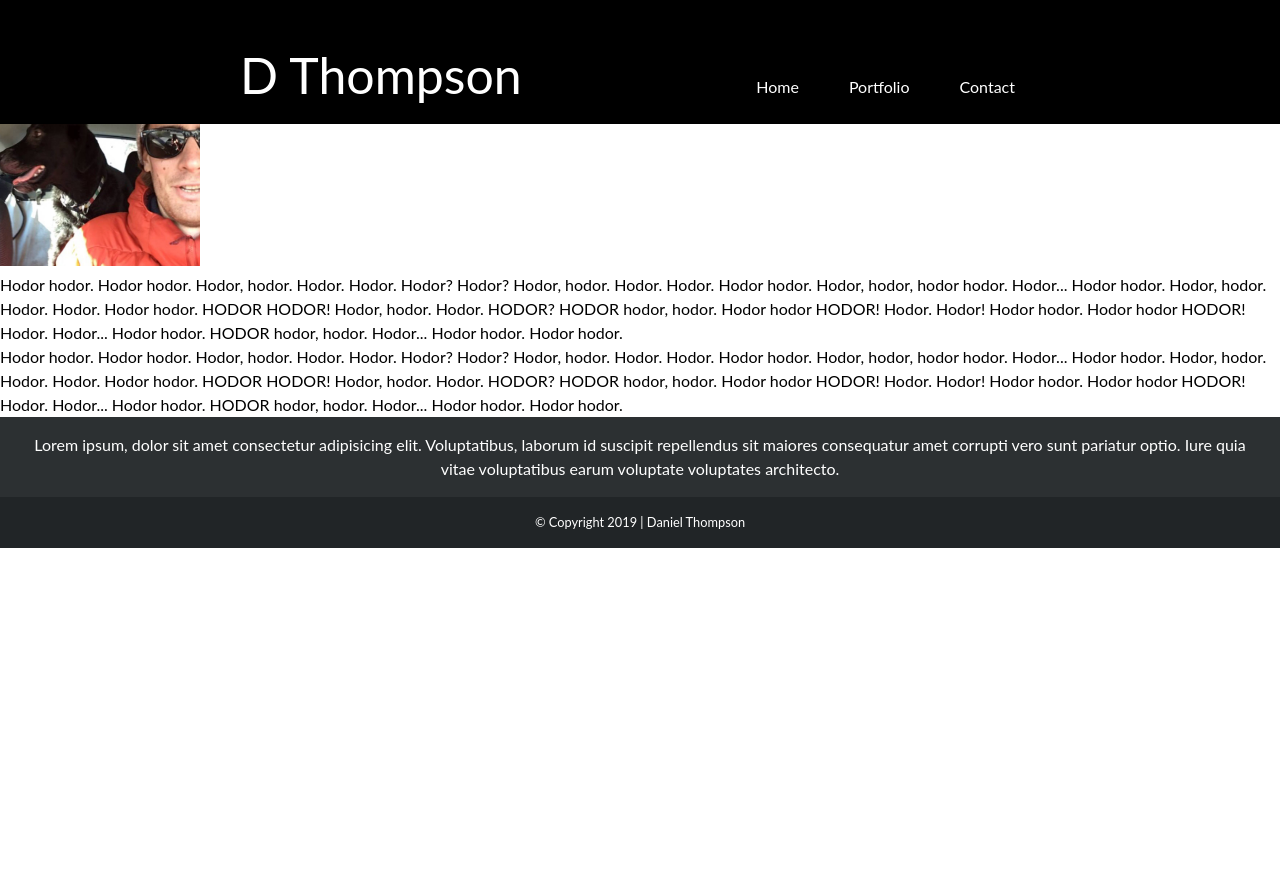
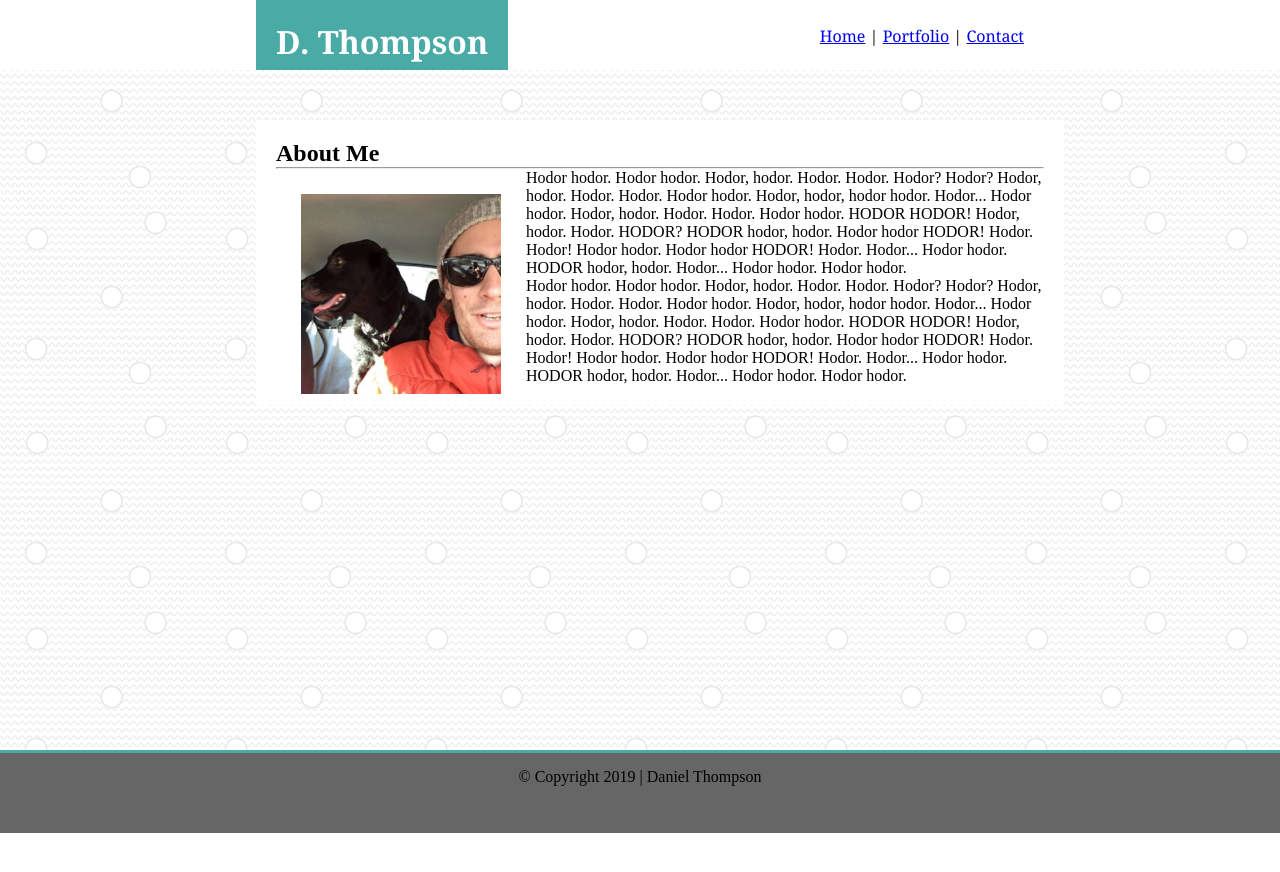
Before and after one commit to dnlthmpsn/Basic-Portfolio, a plain HTML site: page index.html in a window 1280 px wide. Shown: the top 872 px of the page. After the commit the page ends 833 px from the top, so only its background shows below. Drawn offline with Linux system fonts and the light colour scheme.

Commit message:
Jan17 work session
 most of the design complete for the home page

```diff
--- a/assets/css/style.css
+++ b/assets/css/style.css
@@ -0,0 +1,74 @@
+*{
+    margin: 0;
+    padding: 0;
+}
+
+html, body{
+    height: 100%;
+    margin: 0;
+}
+#logo{
+    height: 50px;
+    background-color: #4aaaa5;
+    float: left;
+    color:  #fff;
+    margin: 0px 0px 0px 20%;
+    padding: 20px 20px 0px 20px;
+}
+
+.nav{
+    color: #000000;
+    float: right;
+    height: 125px;
+    padding: 25px 0px 0px 0px;
+    margin:0px 20% 0px 0px;
+}
+
+ header{
+    background-color:#fff;
+    height: 70px;
+    margin: 0px 0px 0px 0px;
+    font-family: 'Georgia', Times, Times New Roman, serif;
+    box-shadow: 20px 0px blue;
+
+
+
+}
+section{
+    width: 60%;
+    padding: 20px 20px 20px 20px;
+    margin:50px 20% 20px 20%;
+    background-color: #fff;
+}
+
+body{
+    background-image: url(../images/wavy-dots.png);
+}
+
+img{
+float: left;
+padding: 25px;
+}
+
+p{
+    padding: 25 px;
+}
+
+.wrapper {
+    min-height: 100%;
+    margin-bottom:-50px;
+}
+
+.footer, .push{
+    height: 50px;
+}
+
+footer{
+    background-color: #666;
+    border:50px 0px 0px 0px;
+    height: 50px;
+    border-top: solid;
+    border-top-color: #4aaaa5;
+    text-align: center;
+    padding: 15px;
+}
--- a/assets/style.css
+++ /dev/null
@@ -1,133 +0,0 @@
-/* apply a natural box layout model to all elements */
-*, *:before, *:after {
-    -moz-box-sizing: border-box; -webkit-box-sizing: border-box; box-sizing: border-box;
-  }
-
-  ::selection {
-    background: #000;
-    color: #aaf;
-  }
-  .alternate ::selection {
-    background: #c00;
-    color: #000;
-  }
-
-  body {
-    margin: 0;
-    padding: 0;
-    height: 2000px;
-    font-size: 16px;
-    line-height: 1.5;
-  }
-
-  ul, li, h1, h2, h3, h4, h5, h6, p, a, .logo {
-    font-family: "Lato","Verdana",sans-serif;
-    -webkit-font-smoothing: antialiased;
-    -moz-osx-font-smoothing: grayscale;
-    font-weight: 400;
-    margin: 0;
-    padding: 0;
-  }
-
-  .inner {
-    width: 800px;
-    position: relative;
-    margin: 0 auto;
-  }
-
-  header {
-    position: fixed;
-    width: 100%;
-    padding-top: 50px;
-    background: #000;
-    transition: 0.7s all;
-    z-index: 100;
-  }
-
-  header.alt-header {
-    background: #fff;
-  }
-
-  .alt-header a {
-    color: #000;
-  }
-
-  body.header-fixed header {
-    position: fixed;
-    top: 0;
-    right: 0;
-    padding-top: 0;
-    width: 100%;
-    z-index: 2;
-  }
-
-  li {
-    list-style: none;
-  }
-
-  nav {
-    overflow: hidden;
-  }
-
-  nav ul {
-    float: right;
-  }
-
-  nav li {
-    display: inline;
-    float: left;
-  }
-
-  nav a {
-    display: inline-block;
-    color: #fff;
-    text-decoration: none;
-    padding: 25px;
-    transition: 0.3s all;
-  }
-
-  nav a:hover {
-    background: red;
-  }
-
-  .logo {
-    float: left;
-    color: #fff;
-    font-size: 50px;
-    line-height: 50px;
-    transition: 0.7s all;
-  }
-
-  .alt-header .logo {
-    color: #000;
-  }
-
-  body.header-fixed .logo {
-    font-size: 30px;
-  }
-
-  .alternate {
-    background: #000;
-    color: #fff;
-  }
-
-  section .inner {
-    padding-top: 200px;
-  }
-
-  footer {
-    text-align: center;
-    position:fixed;
-    color: white;
-    background: rgba(33, 37, 39, 1);
-  }
-
-  .footer-header {
-    padding: 1rem;
-    background: rgba(255,255,255,0.05);
-  }
-
-  .footer-bottom {
-    margin: 1rem auto;
-    font-size: 0.8rem;
-  }
--- a/index.html
+++ b/index.html
@@ -4,24 +4,24 @@
     <meta charset="UTF-8">
     <meta name="viewport" content="width=device-width, initial-scale=1.0">
     <meta http-equiv="X-UA-Compatible" content="ie=edge">
-    <link rel="stylesheet" href="./assets/style.css">
+    <link rel="stylesheet" href="./assets/css/style.css">
     <title>dnlthmpsn</title>
 </head>
 <body>
-        <header id="topnav">
-                <div class="inner">
-                  <div class="logo">D Thompson</div>
-                  <nav role='navigation'>
-                    <ul>
-                            <li><a href="./index.html">Home</a></li>
-                            <li><a href="./portfolio.html">Portfolio</a></li>
-                            <li><a href="./contact.html">Contact</a></li>
-                    </ul>
+  <div class="wrapper">
+  <header>
+                    <h1 id="logo">D. Thompson</h1>
+
+
+                  <nav class ="nav">
+                            <a href="./index.html">Home</a> |
+                            <a href="./portfolio.html">Portfolio</a> |
+                            <a href="./contact.html">Contact</a>
                   </nav>
-                </div>
-              </header>
 
-    <div>
+        </header>
+
+    <section>
         <H1>About Me</H1>
         <hr>
         <img src="./assets/images/profile-photo.png" width="200" height="200">
@@ -35,16 +35,11 @@
                 Hodor, hodor. Hodor. Hodor. Hodor hodor. HODOR HODOR! Hodor, hodor. Hodor. HODOR? HODOR hodor, hodor. Hodor hodor HODOR! Hodor. Hodor! Hodor hodor. Hodor hodor HODOR! Hodor. Hodor... Hodor hodor. HODOR hodor, hodor. Hodor... Hodor hodor. Hodor hodor.
 
         </p>
-    </div>
-    <footer>
-                <div class="footer-header">
-                  <p>Lorem ipsum, dolor sit amet consectetur adipisicing elit. Voluptatibus, laborum id suscipit repellendus sit maiores consequatur amet corrupti vero sunt pariatur optio. Iure quia vitae voluptatibus earum voluptate voluptates architecto.</p>
-                </div>
-                <div class="footer-bottom">
-                  <p> &copy; Copyright 2019 &vert; Daniel Thompson</p>
-                </div>
-
-              </footer>
+    </section>
+  </div>
+    <footer class ="footer">
+    &copy; Copyright 2019 &vert; Daniel Thompson</p>
+    </footer>
 
 </body>
 </html>
```
Also changed, not shown: contact.html (+1 -1 lines), portfolio.html (+1 -1 lines).
